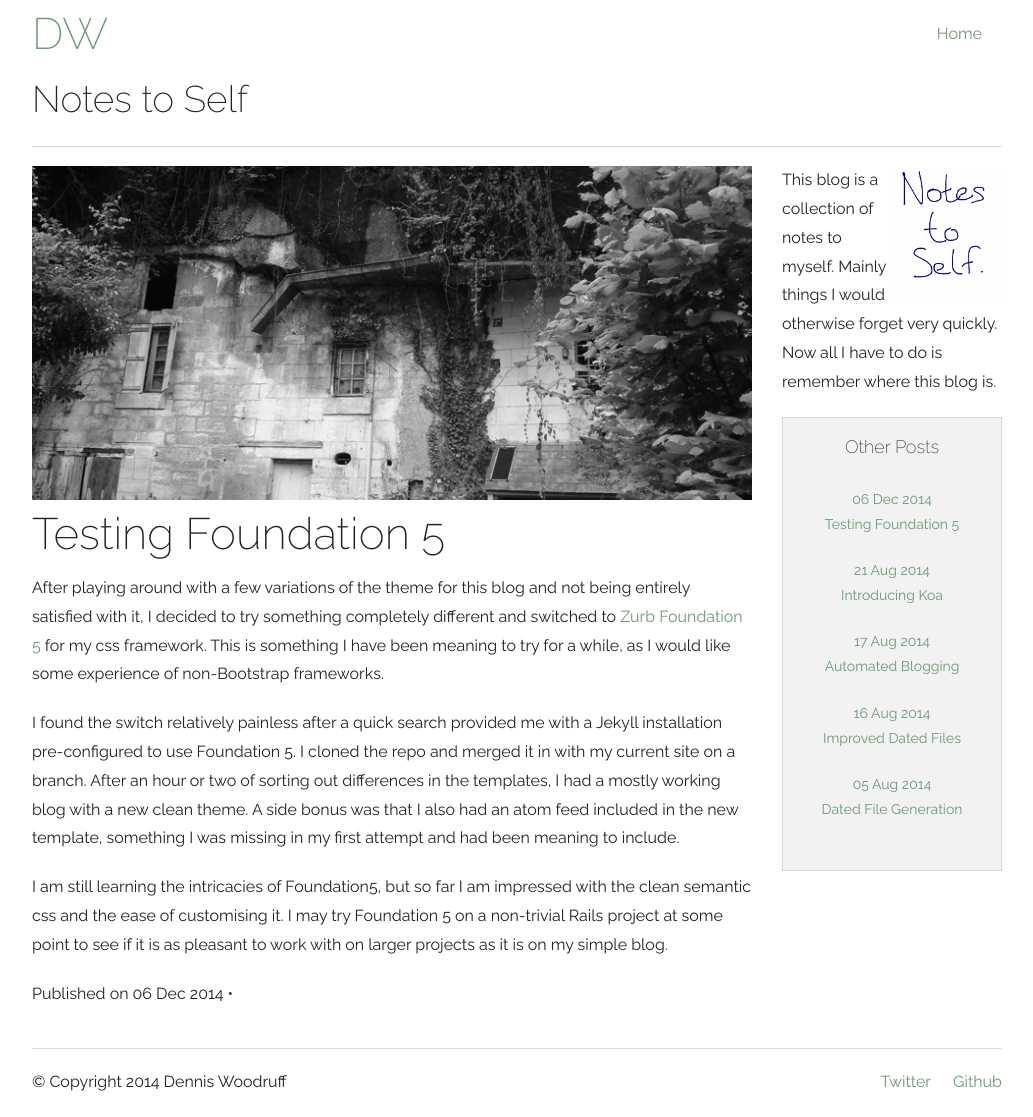
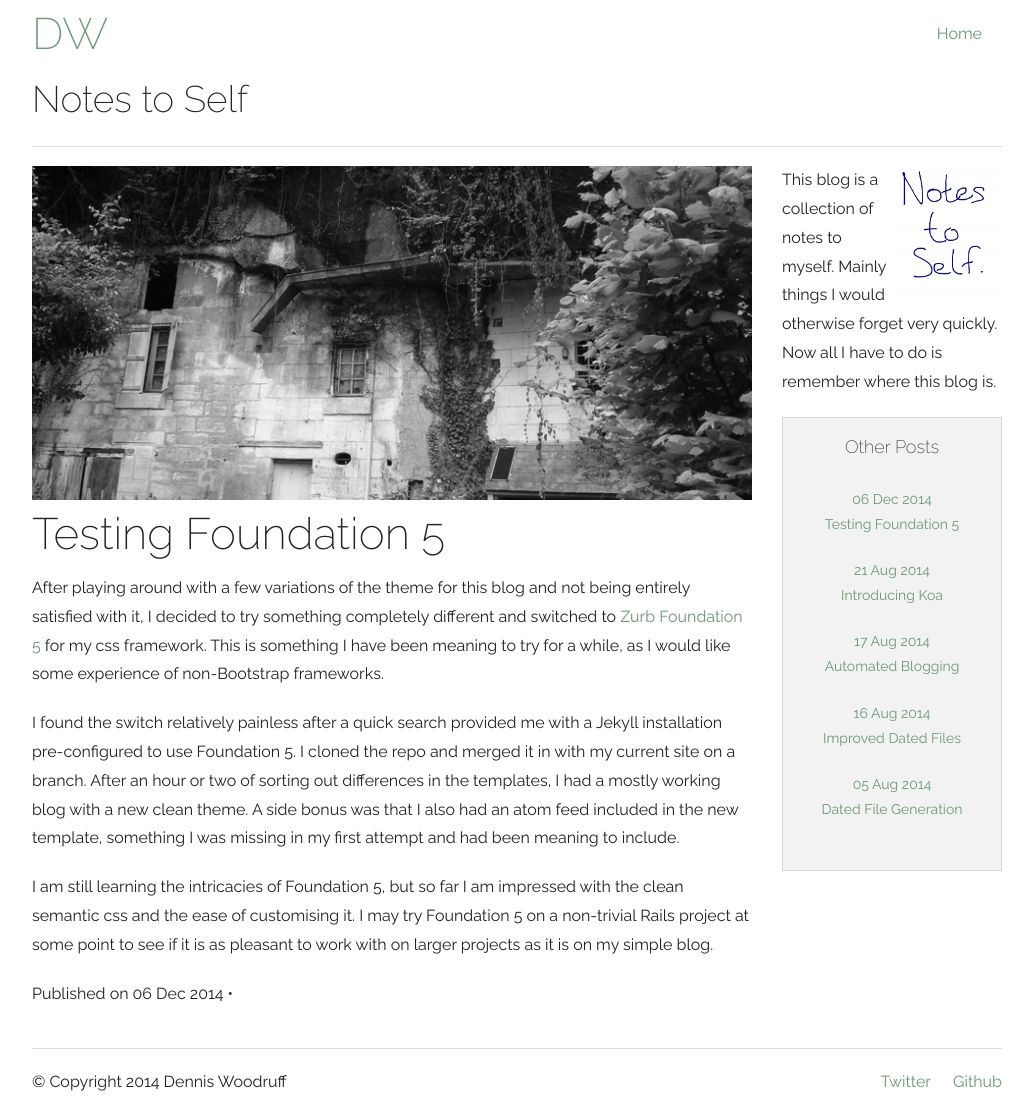
Before and after one commit to wsinned/wsinned.github.io, a Jekyll site: the page built from _posts/2014-12-06-testing-foundation.md, in a window 1280 px wide. Shown: the whole page, without its empty margins (123-1156 px from the left). Built offline with Jekyll 4.4.1, drawn with Linux system fonts in a browser that asks for light colours; nearby versions of some CDN libraries.

Commit message:
Corrected typo in foundation  post.

```diff
--- a/_posts/2014-12-06-testing-foundation.md
+++ b/_posts/2014-12-06-testing-foundation.md
@@ -10,4 +10,4 @@ After playing around with a few variations of the theme for this blog and not be
 
 I found the switch relatively painless after a quick search provided me with a Jekyll installation pre-configured to use Foundation 5. I cloned the repo and merged it in with my current site on a branch. After an hour or two of sorting out differences in the templates, I had a mostly working blog with a new clean theme. A side bonus was that I also had an atom feed included in the new template, something I was missing in my first attempt and had been meaning to include.
 
-I am still learning the intricacies of Foundation5, but so far I am impressed with the clean semantic css and the ease of customising it. I may try Foundation 5 on a non-trivial Rails project at some point to see if it is as pleasant to work with on larger projects as it is on my simple blog.
+I am still learning the intricacies of Foundation 5, but so far I am impressed with the clean semantic css and the ease of customising it. I may try Foundation 5 on a non-trivial Rails project at some point to see if it is as pleasant to work with on larger projects as it is on my simple blog.
```
